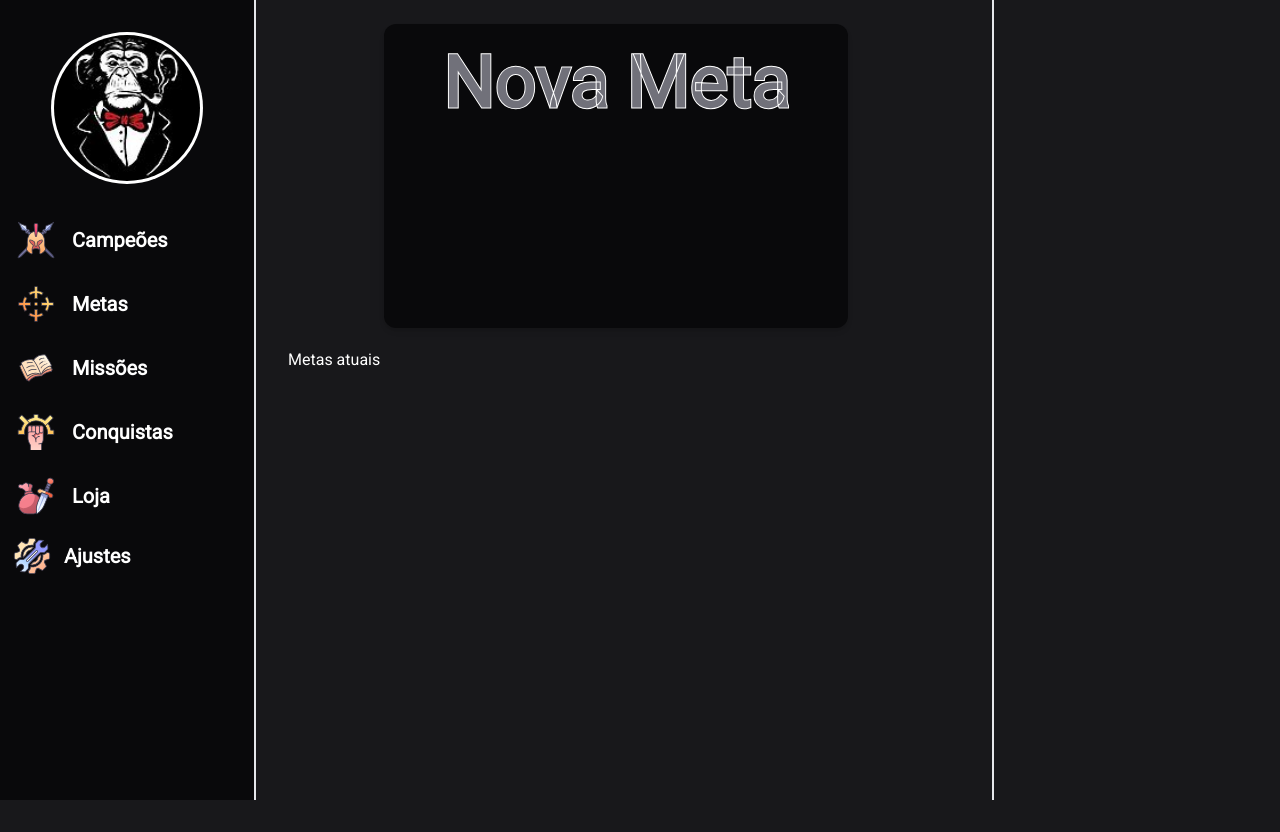
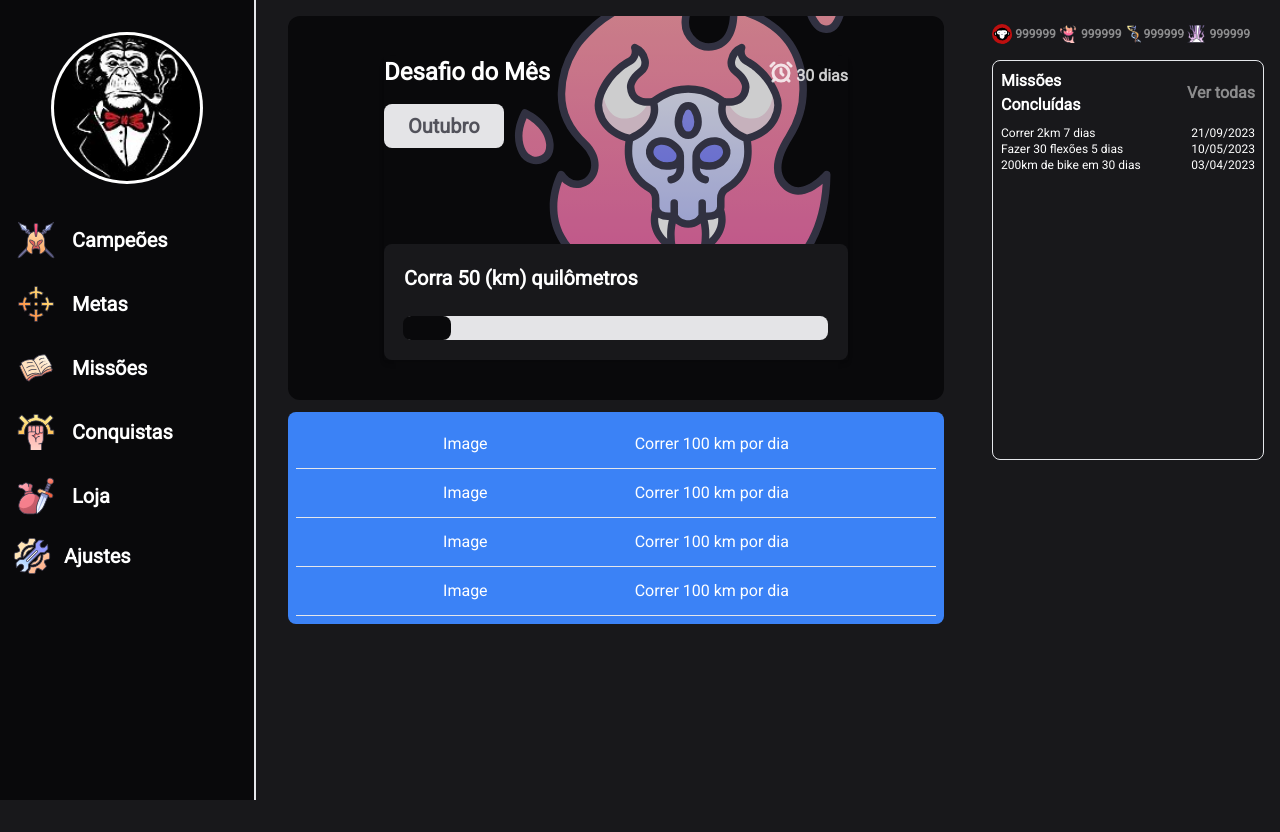
Before and after one commit to IsaacMagno/tobias_ts, a Next.js app: page /quests in a window 1280 px wide. Built offline with nearby package versions, Linux system fonts and the light colour scheme.

Commit message:
feat: add monthChalenge

```diff
--- a/src/app/(main)/goals/page.tsx
+++ b/src/app/(main)/goals/page.tsx
@@ -6,7 +6,7 @@ import { ChevronDown } from "lucide-react";
 
 import GoalsIcon from "/public/goalsIcons/goals.svg";
 import MiniStatistics from "../components/MiniStatistics";
-import ActualGoalsScrollBar from "./ActualGoalsScrollBar";
+import ActualGoalsScrollBar from "../components/ActualGoalsScrollBar";
 
 const page = () => {
   const [goalTime, setGoalTime] = useState("Anual");
@@ -102,11 +102,11 @@ const page = () => {
           <ActualGoalsScrollBar />
         </div>
       </div>
-      <section className="w-full h-full pb-4 lg:mt-4 lg:pb-28 userstats-md userstats-lg bg-zinc-900 lg:border-l-0 mx-2">
+      <section className="w-full h-full pb-4 lg: lg:pb-28 userstats-md userstats-lg bg-zinc-900 lg:border-l-0 mx-2">
         <div className="my-4 mr-4 flex justify-center lg:block">
           <MiniStatistics />
         </div>
-        <div className="h-full flex flex-col gap-2  max-h-[25rem]  border rounded-lg p-2">
+        <div className="h-full flex flex-col gap-2  max-h-[25rem]  border rounded-lg p-2 mr-3.5 lg:mr-0">
           <span className="flex justify-between items-center ">
             <h1 className="w-1 font-extrabold">Metas Alcançadas</h1>
             <h1 className="opacity-50 font-extrabold hover:opacity-80">
--- a/src/app/(main)/quests/page.tsx
+++ b/src/app/(main)/quests/page.tsx
@@ -1,20 +1,117 @@
-import React from "react";
+"use client";
+import React, { useState } from "react";
 import Image from "next/image";
 
+import { AlarmClock } from "lucide-react";
+
+import MonthChallenge from "/public/questsIcon/monthChallenge.svg";
+import MiniStatistics from "../components/MiniStatistics";
+
 const page = () => {
+  const [goalTime, setGoalTime] = useState("Anual");
+  const [showDropdown, setShowDropdown] = useState(false);
+
+  const goalsCompleted = [
+    { name: "Correr 2km 7 dias", date: "21/09/2023" },
+    { name: "Fazer 30 flexões 5 dias", date: "10/05/2023" },
+    { name: "200km de bike em 30 dias", date: "03/04/2023" },
+  ];
+
+  const handleChange = (goalTime: string) => {
+    setGoalTime(goalTime);
+  };
+
   return (
-    <div className="flex flex-col md:flex-row  md:gap-6 justify-center lg:pr-80 lg:min-h-screen lg:box-content">
-      <div className="flex flex-col flex-grow gap-3">
-        <div className="py-2 px-2 lg:px-24">
-          <div className=" bg-zinc-950 py-6 pb-52 rounded-xl flex justify-center  shadow-md">
-            <h1 className="text-5xl lg:text-7xl font-extrabold new-goal text-center text-zinc-500 ">
-              Nova Meta
-            </h1>
+    <div className="flex flex-col-reverse md:flex-row  md:gap-6 justify-center lg:pr-80 lg:min-h-screen lg:box-content ">
+      <div className="flex flex-col flex-grow gap-3 pb-24 lg:pb-0">
+        <div
+          className="p-10 lg:px-24 box-border flex bg-zinc-950 justify-center rounded-xl overflow-hidden relative"
+          id="div-limite"
+        >
+          <Image
+            alt="challenge image"
+            src={MonthChallenge}
+            className="lg:w-96 absolute opacity-80 ml-20 lg:ml-32 top-[-30px] lg:top-[-80px]"
+          />
+          <div className=" max-w-2xl  flex flex-grow flex-col shadow-md  z-10 relative">
+            <div>
+              <div className="flex flex-col lg:flex-row justify-between mb-4">
+                <span className="font-extrabold text-2xl ">Desafio do Mês</span>
+                <span className="flex items-end ">
+                  <AlarmClock
+                    className="mb-1 opacity-80"
+                    strokeWidth={3}
+                    width={30}
+                  />
+                  <p className="self-end opacity-80 font-extrabold">30 dias</p>
+                </span>
+              </div>
+              <div className="flex mb-16 lg:mb-24 ">
+                <span className="font-extrabold text-xl text-zinc-600 p-2 px-6 rounded-lg bg-zinc-200">
+                  Outubro
+                </span>
+              </div>
+              <div className="">
+                <div className="bg-zinc-900 rounded-lg p-3 lg:p-5">
+                  <div className="lg:text-xl font-extrabold mb-6">
+                    <p>Corra 50 (km) quilômetros</p>
+                  </div>
+                  <div className="flex box-content">
+                    <span className="absolute w-[2rem] max-w-[31rem] bg-zinc-950 p-2 lg:py-3 rounded-lg left-[0.700rem] lg:left-[1.2rem] box-content"></span>
+                    <span className="w-full bg-zinc-200 p-2 lg:py-3 rounded-lg  max-w-[31rem] box-content"></span>
+                  </div>
+                </div>
+              </div>
+            </div>
           </div>
         </div>
-        <div>Metas atuais</div>
+        <div className="">
+          <div className="grid grid-rows-4 bg-blue-500 rounded-lg p-2 min-w-full">
+            <div className="py-3 border-b flex items-center justify-evenly">
+              <span>Image</span>
+              <span className="">Correr 100 km por dia</span>
+            </div>
+            <div className="py-3 border-b flex items-center justify-evenly">
+              <span>Image</span>
+              <span className="">Correr 100 km por dia</span>
+            </div>
+            <div className="py-3 border-b flex items-center justify-evenly">
+              <span>Image</span>
+              <span className="">Correr 100 km por dia</span>
+            </div>
+            <div className="py-3 border-b flex items-center justify-evenly">
+              <span>Image</span>
+              <span className="">Correr 100 km por dia</span>
+            </div>
+          </div>
+        </div>
       </div>
-      <section className="w-full h-full mt-4 pb-28 userstats-md userstats-lg bg-zinc-900"></section>
+      {/* SIDE BAR */}
+      <section className="w-full h-full pb-4  lg:pb-28 userstats-md userstats-lg bg-zinc-900 lg:border-l-0 mx-2">
+        <div className="my-4 mr-4 flex justify-center lg:block">
+          <MiniStatistics />
+        </div>
+        <div className="h-full flex flex-col gap-2  max-h-[25rem]  border rounded-lg p-2 mr-3.5 lg:mr-0">
+          <span className="flex justify-between items-center ">
+            <h1 className="w-1 font-extrabold">Missões Concluídas</h1>
+            <h1 className="opacity-50 font-extrabold hover:opacity-80">
+              Ver todas
+            </h1>
+          </span>
+          <span className="flex ">
+            <ul className="min-w-full">
+              {goalsCompleted.map((goal, index) => (
+                <li className="font-light text-xs" key={index}>
+                  <span className="flex justify-between">
+                    <p>{goal.name}</p>
+                    <p>{goal.date}</p>
+                  </span>
+                </li>
+              ))}
+            </ul>
+          </span>
+        </div>
+      </section>
     </div>
   );
 };
```
Also changed, not shown: public/questsIcon/monthChallenge.svg (added), src/app/(main)/components/ActualGoalsScrollBar.tsx (renamed from src/app/(main)/goals/ActualGoalsScrollBar.tsx).
